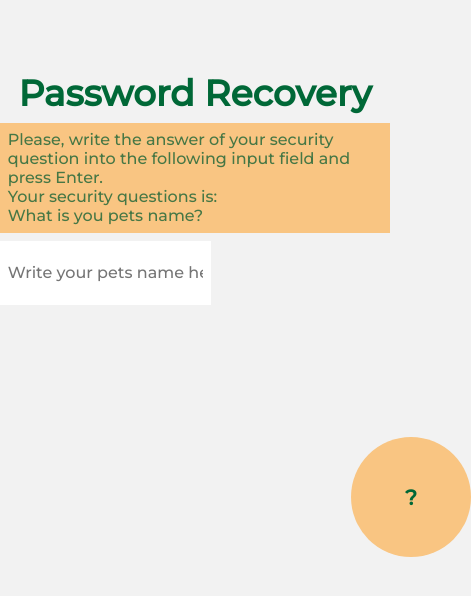
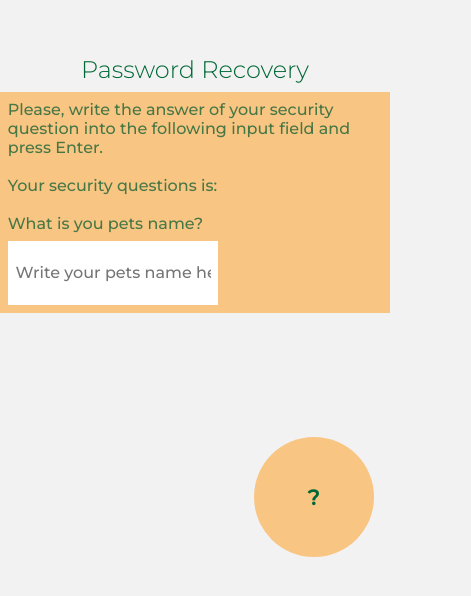
Before and after one commit to Eszter88/uibuild-exam-m3, a plain HTML site: page index.html in a window 390 px wide. Shown: the part 238-834 px from the top of the page, 471 px wide, since content can reach past the window. Drawn offline with Linux system fonts and the light colour scheme.

Commit message:
mobile view updated

```diff
--- a/index.html
+++ b/index.html
@@ -18,10 +18,11 @@
     <div>
       Please, write the answer of your security question into the following
       input field and press Enter. <br />
-      Your security questions is: <br />
-      What is you pets name?
+      <br />
+      Your security questions is: <br /><br />
+      What is you pets name? <br />
+      <input type="text" placeholder="Write your pets name here..." />
     </div>
-    <input type="text" placeholder="Write your pets name here..." />
     <button>?</button>
   </body>
 </html>
--- a/style.css
+++ b/style.css
@@ -9,6 +9,7 @@ html {
   justify-content: center;
   align-items: center;
   height: 100%;
+  width: 100%;
 }
 
 body {
@@ -17,6 +18,7 @@ body {
 
 h1 {
   font-family: "Montserrat", sans-serif;
+  font-weight: lighter;
   font-size: 36px;
   text-align: center;
   margin: 2vw;
@@ -40,6 +42,7 @@ input {
   max-width: 480px;
   height: 64px;
   padding: 2vw;
+  margin-top: 2vw;
   border-style: none;
   padding-right: auto;
   color: #98a991;
@@ -47,7 +50,7 @@ input {
 
 button {
   position: absolute;
-  top: 80%;
+  top: 85%;
   left: 90%;
   font-family: "Montserrat", sans-serif;
   font-weight: bold;
@@ -59,3 +62,23 @@ button {
   color: #006837;
   background-color: #f9c582;
 }
+
+@media only screen and (max-width: 520px) {
+  h1 {
+    font-size: 24px;
+  }
+
+  div {
+    max-width: 100%;
+  }
+
+  input {
+    max-width: 100%;
+  }
+
+  button {
+    position: absolute;
+    top: 80%;
+    left: 65%;
+  }
+}
```
